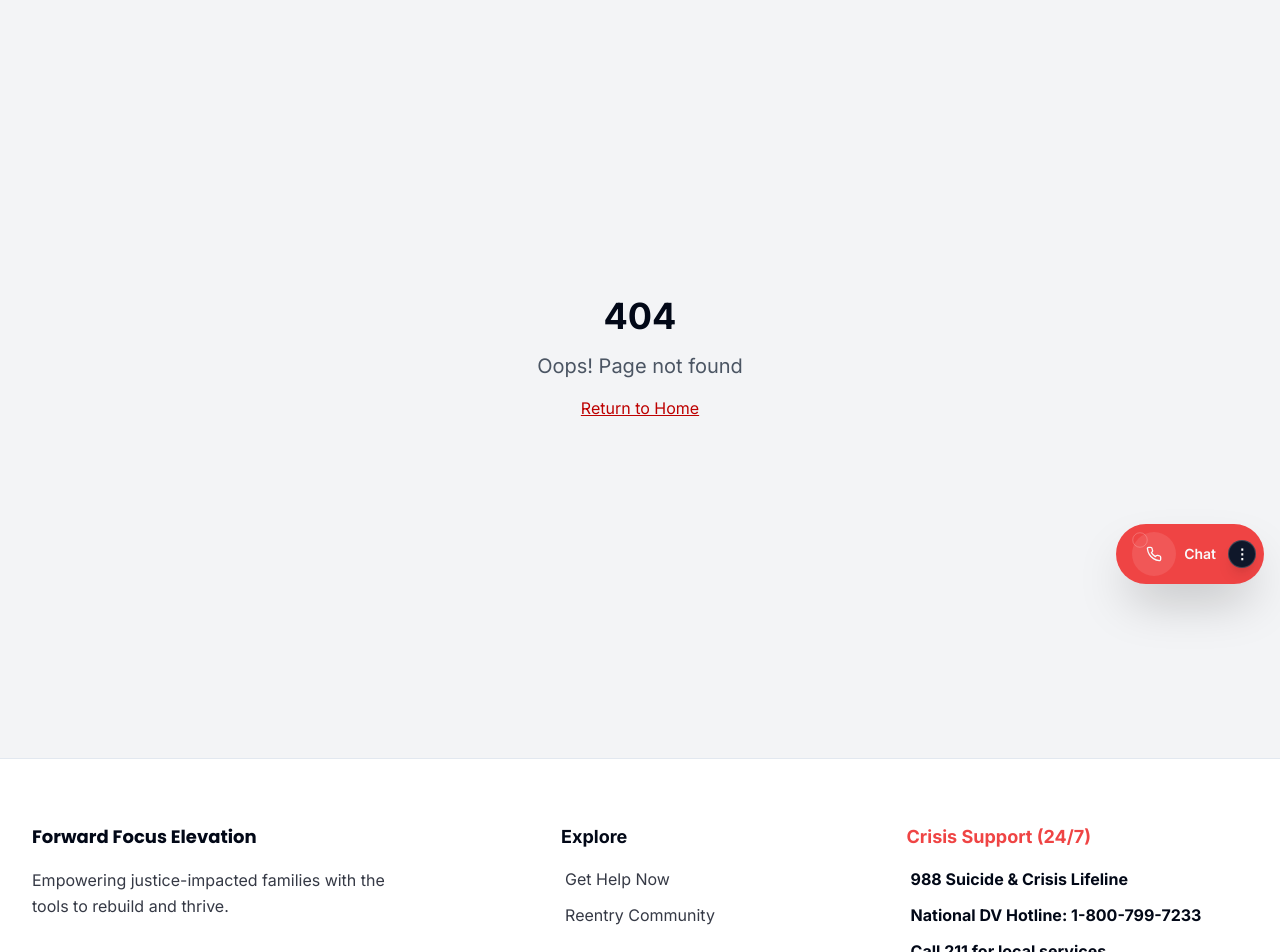
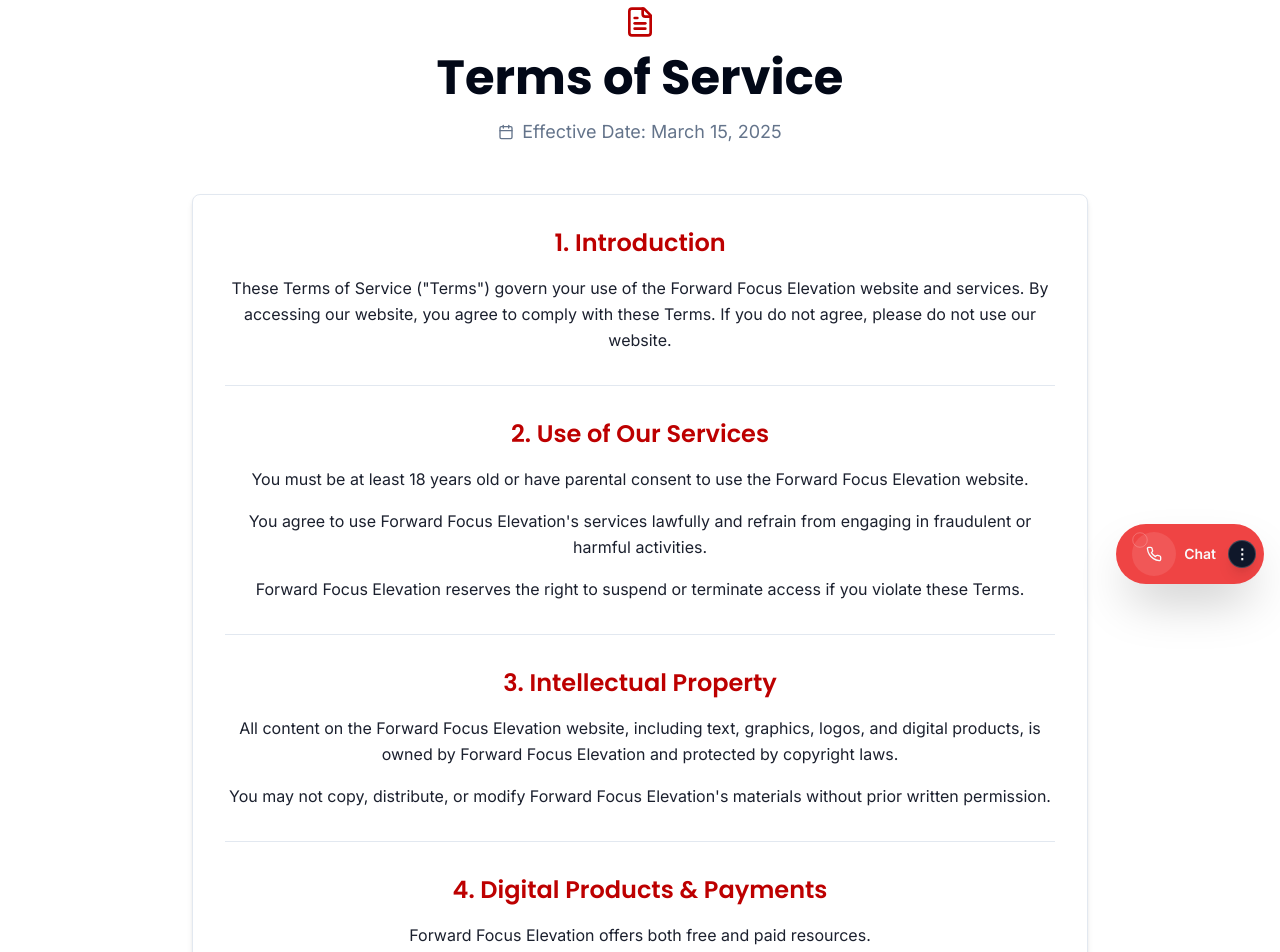
Before and after one commit to coachkay1227/forwardfocus-foundation, a React (Vite) app: page /terms in a window 1280 px wide. Shown: the part 200-1152 px from the top of the page. Built offline with nearby package versions, Linux system fonts and the light colour scheme.

Commit message:
Add Terms of Service page

```diff
--- a/src/App.tsx
+++ b/src/App.tsx
@@ -25,6 +25,7 @@ import AddResource from "./pages/AddResource";
 import RequestPartnership from "./pages/RequestPartnership";
 import Organizations from "./pages/Organizations";
 import PrivacyPolicy from "./pages/PrivacyPolicy";
+import TermsOfService from "./pages/TermsOfService";
 
 import { StateProvider } from "./contexts/StateContext";
 
@@ -60,6 +61,7 @@ const App = () => (
                   <Route path="/partners/request" element={<RequestPartnership />} />
                   <Route path="/organizations" element={<Organizations />} />
                   <Route path="/privacy" element={<PrivacyPolicy />} />
+                  <Route path="/terms" element={<TermsOfService />} />
                   <Route path="/resources/:id" element={<Navigate to="/help" replace />} />
                   {/* ADD ALL CUSTOM ROUTES ABOVE THE CATCH-ALL "*" ROUTE */}
                   <Route path="*" element={<NotFound />} />
--- a/src/components/layout/Footer.tsx
+++ b/src/components/layout/Footer.tsx
@@ -72,7 +72,7 @@ const Footer = () => {
               Privacy Policy
             </a>
             <a
-              href="#"
+              href="/terms"
               className="text-foreground/80 hover:text-primary transition-colors duration-200 focus:text-primary focus:outline-none focus:ring-2 focus:ring-primary/20 rounded px-1"
             >
               Terms of Service
--- /dev/null
+++ b/src/pages/TermsOfService.tsx
@@ -0,0 +1,163 @@
+import { useEffect } from "react";
+import { Card, CardContent } from "@/components/ui/card";
+import { Separator } from "@/components/ui/separator";
+import { FileText, Calendar, Mail } from "lucide-react";
+
+const TermsOfService = () => {
+  useEffect(() => {
+    document.title = "Terms of Service | Forward Focus Elevation";
+
+    // SEO meta tags
+    const metaDescription = document.querySelector('meta[name="description"]');
+    if (metaDescription) {
+      metaDescription.setAttribute('content', 'Terms of Service for Forward Focus Elevation - Learn about the terms and conditions for using our website and services.');
+    } else {
+      const meta = document.createElement('meta');
+      meta.name = 'description';
+      meta.content = 'Terms of Service for Forward Focus Elevation - Learn about the terms and conditions for using our website and services.';
+      document.head.appendChild(meta);
+    }
+  }, []);
+
+  return (
+    <main id="main" className="container py-12">
+      <div className="max-w-4xl mx-auto">
+        {/* Header */}
+        <div className="text-center mb-12">
+          <div className="inline-flex items-center gap-2 mb-4">
+            <FileText className="h-8 w-8 text-primary" />
+          </div>
+          <h1 className="font-heading text-4xl md:text-5xl font-bold mb-4">Terms of Service</h1>
+          <div className="flex items-center justify-center gap-2 text-muted-foreground">
+            <Calendar className="h-4 w-4" />
+            <p className="text-lg">Effective Date: March 15, 2025</p>
+          </div>
+        </div>
+
+        <Card className="shadow-md">
+          <CardContent className="p-8 space-y-8 text-center">
+            {/* 1. Introduction */}
+            <section>
+              <h2 className="font-heading text-2xl font-semibold mb-4 text-primary">1. Introduction</h2>
+              <p className="text-base leading-relaxed text-foreground/90">
+                These Terms of Service ("Terms") govern your use of the Forward Focus Elevation website
+                and services. By accessing our website, you agree to comply with these Terms. If you do
+                not agree, please do not use our website.
+              </p>
+            </section>
+
+            <Separator />
+
+            {/* 2. Use of Our Services */}
+            <section>
+              <h2 className="font-heading text-2xl font-semibold mb-4 text-primary">2. Use of Our Services</h2>
+              <div className="space-y-4">
+                <p className="text-base leading-relaxed text-foreground/90">
+                  You must be at least 18 years old or have parental consent to use the Forward Focus
+                  Elevation website.
+                </p>
+                <p className="text-base leading-relaxed text-foreground/90">
+                  You agree to use Forward Focus Elevation's services lawfully and refrain from engaging
+                  in fraudulent or harmful activities.
+                </p>
+                <p className="text-base leading-relaxed text-foreground/90">
+                  Forward Focus Elevation reserves the right to suspend or terminate access if you
+                  violate these Terms.
+                </p>
+              </div>
+            </section>
+
+            <Separator />
+
+            {/* 3. Intellectual Property */}
+            <section>
+              <h2 className="font-heading text-2xl font-semibold mb-4 text-primary">3. Intellectual Property</h2>
+              <div className="space-y-4">
+                <p className="text-base leading-relaxed text-foreground/90">
+                  All content on the Forward Focus Elevation website, including text, graphics, logos,
+                  and digital products, is owned by Forward Focus Elevation and protected by copyright laws.
+                </p>
+                <p className="text-base leading-relaxed text-foreground/90">
+                  You may not copy, distribute, or modify Forward Focus Elevation's materials without
+                  prior written permission.
+                </p>
+              </div>
+            </section>
+
+            <Separator />
+
+            {/* 4. Digital Products & Payments */}
+            <section>
+              <h2 className="font-heading text-2xl font-semibold mb-4 text-primary">4. Digital Products & Payments</h2>
+              <div className="space-y-4">
+                <p className="text-base leading-relaxed text-foreground/90">
+                  Forward Focus Elevation offers both free and paid resources.
+                </p>
+                <p className="text-base leading-relaxed text-foreground/90">
+                  Payments are securely processed through third-party providers. Forward Focus Elevation
+                  does not store payment details.
+                </p>
+                <p className="text-base leading-relaxed text-foreground/90">
+                  All sales of digital products are final unless otherwise stated in our refund policy.
+                </p>
+              </div>
+            </section>
+
+            <Separator />
+
+            {/* 5. Limitation of Liability */}
+            <section>
+              <h2 className="font-heading text-2xl font-semibold mb-4 text-primary">5. Limitation of Liability</h2>
+              <div className="space-y-4">
+                <p className="text-base leading-relaxed text-foreground/90">
+                  Forward Focus Elevation provides educational resources for informational purposes only.
+                  We are not responsible for any financial, business, or personal decisions made based
+                  on our content.
+                </p>
+                <p className="text-base leading-relaxed text-foreground/90">
+                  Forward Focus Elevation is not liable for any damages resulting from the use of our
+                  website or services.
+                </p>
+              </div>
+            </section>
+
+            <Separator />
+
+            {/* 6. Changes to These Terms */}
+            <section>
+              <h2 className="font-heading text-2xl font-semibold mb-4 text-primary">6. Changes to These Terms</h2>
+              <p className="text-base leading-relaxed text-foreground/90">
+                Forward Focus Elevation reserves the right to modify these Terms at any time. Changes
+                will be effective upon posting to our website. Continued use of Forward Focus Elevation's
+                services after updates constitutes acceptance of the revised Terms.
+              </p>
+            </section>
+
+            <Separator />
+
+            {/* 7. Contact Us */}
+            <section>
+              <h2 className="font-heading text-2xl font-semibold mb-4 text-primary">7. Contact Us</h2>
+              <p className="text-base leading-relaxed text-foreground/90 mb-4">
+                For any questions regarding these Terms, please contact Forward Focus Elevation at:
+              </p>
+              <div className="bg-muted/50 p-4 rounded-lg mx-auto max-w-md flex justify-center">
+                <div className="flex items-center gap-2">
+                  <Mail className="h-5 w-5 text-primary" />
+                  <a
+                    href="mailto:support@ffe.services"
+                    className="text-primary hover:underline font-medium"
+                  >
+                    support@ffe.services
+                  </a>
+                </div>
+              </div>
+            </section>
+          </CardContent>
+        </Card>
+      </div>
+    </main>
+  );
+};
+
+export default TermsOfService;
```
